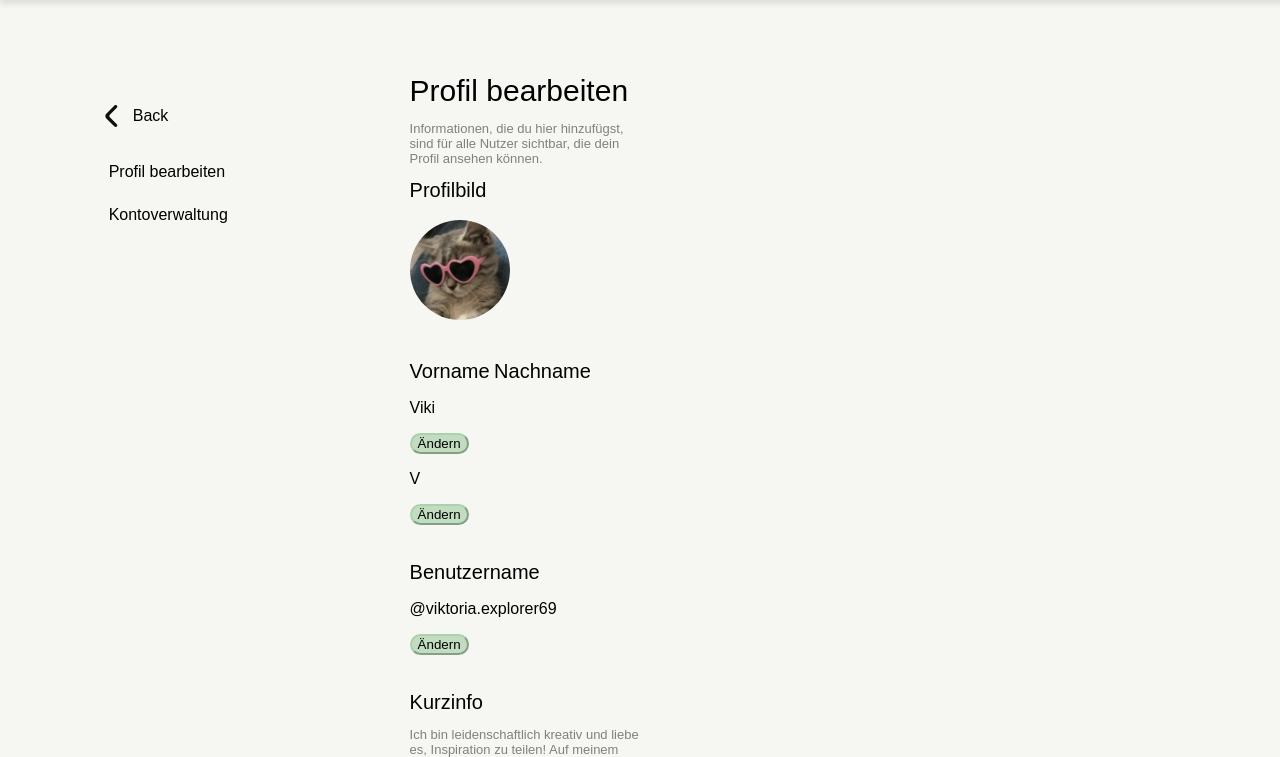
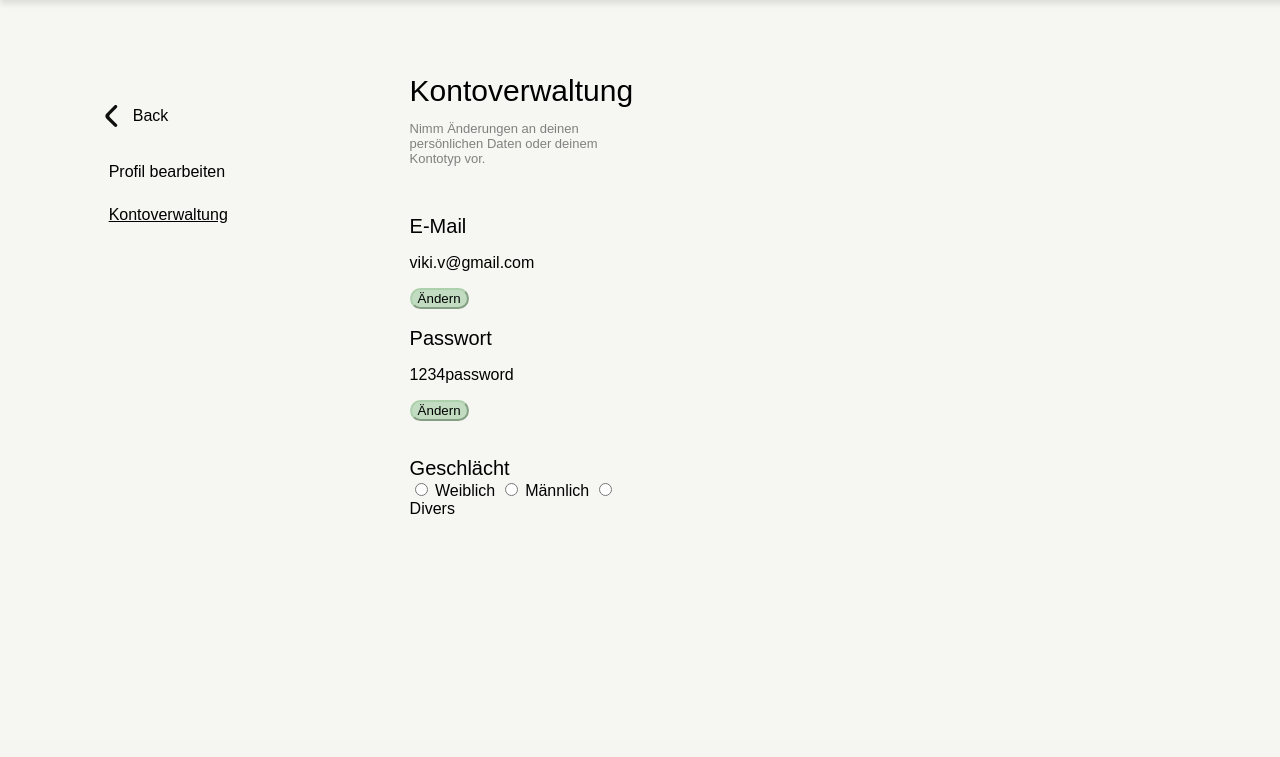
Before and after one commit to Spotlas/Spotlas, a PHP site: page /pages/settings/settings.html in a window 1280 px wide. Shown: the part 60-817 px from the top of the page. After the commit the page ends 574 px from the top, so only its background shows below. Run offline with PHP 8.4, Linux system fonts and the light colour scheme.

Commit message:
settings gesch

```diff
--- a/project/htdocs/assets/js/settings.js
+++ b/project/htdocs/assets/js/settings.js
@@ -1,6 +1,10 @@
 /* **********************************+ Profil bearbeiten ********************************************** */
 
 function showEditProfil() {
+    const textElement = document.getElementById("kontov");
+    textElement.setAttribute("style", "text-decoration: none;");
+    const textElement2 = document.getElementById("editp");
+    textElement2.setAttribute("style", "text-decoration: underline;");
     document.getElementById("outp").innerHTML = `
         <div id="profilBearbeiten">
             <label style="font-size: 30px;" for="profilbild">Profil bearbeiten</label>
@@ -45,7 +49,7 @@ function showEditProfil() {
 }
 
 
-  showEditProfil();
+  //showEditProfil();
 
   let currentField = ""; // Speichert das aktuelle Feld, das geändert wird
 
@@ -82,9 +86,13 @@ function previewProfilePicture(event) {
 
 /* **********************************+ Kontoverwaltung ********************************************** */
 
-//showKontoVerwaltung();
+showKontoVerwaltung();
 
 function showKontoVerwaltung() {
+    const textElement = document.getElementById("editp");
+    textElement.setAttribute("style", "text-decoration: none;");
+    const textElement2 = document.getElementById("kontov");
+    textElement2.setAttribute("style", "text-decoration: underline;");
     document.getElementById("outp").innerHTML = `
     <div id="profilBearbeiten">
               <label style="font-size: 30px;" for="profilbild">Kontoverwaltung</label>
@@ -99,6 +107,19 @@ function showKontoVerwaltung() {
                   <p id="password">1234password</p>
                   <button class="buttons" onclick="changeUserName('password')">Ändern</button>
               </div>
+              <br>
+              <br>
+              <div>
+              <label style="font-size: 20px;" for="password">Geschlächt</label>
+                <form>
+                    <input type="radio" id="weiblich" name="geschlecht" value="Weiblich">
+                    <label for="weiblich">Weiblich</label>
+                    <input type="radio" id="männlich" name="geschlecht" value="männlich">
+                    <label for="männlich">Männlich</label>
+                    <input type="radio" id="divers" name="geschlecht" value="divers">
+                    <label for="divers">Divers</label>
+                </form>
+              </div>
           </div>
     `;
 }
--- a/project/htdocs/pages/settings/settings.html
+++ b/project/htdocs/pages/settings/settings.html
@@ -53,8 +53,8 @@
         </div>
 
         <div id="settings_Menu_child">
-          <div onclick="showEditProfil()" class="controlers">Profil bearbeiten</div>
-          <div onclick="showKontoVerwaltung()" class="controlers">Kontoverwaltung</div>
+          <div id="editp" onclick="showEditProfil()" class="controlers">Profil bearbeiten</div>
+          <div id="kontov" onclick="showKontoVerwaltung()" class="controlers">Kontoverwaltung</div>
         </div>
       </div>
 
@@ -62,6 +62,8 @@
         <div id="outp"></div>
       </div>
     </div>
+
+
 
     <div class="overlay" id="usernameOverlay" style="display: none;">
       <div class="input-box">
```
Also changed, not shown: project/htdocs/assets/css/settings.css (line endings or trailing spaces).
